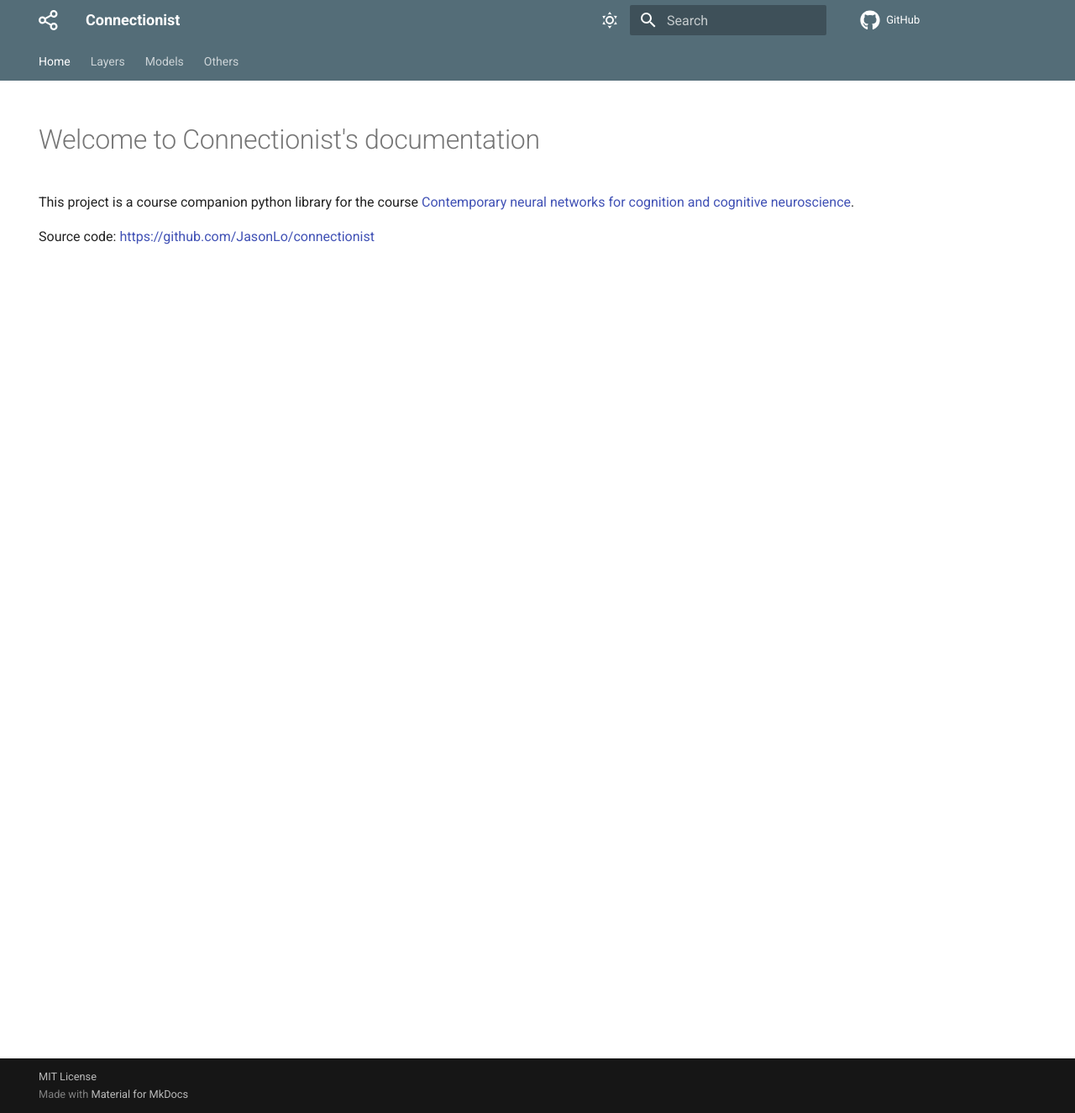
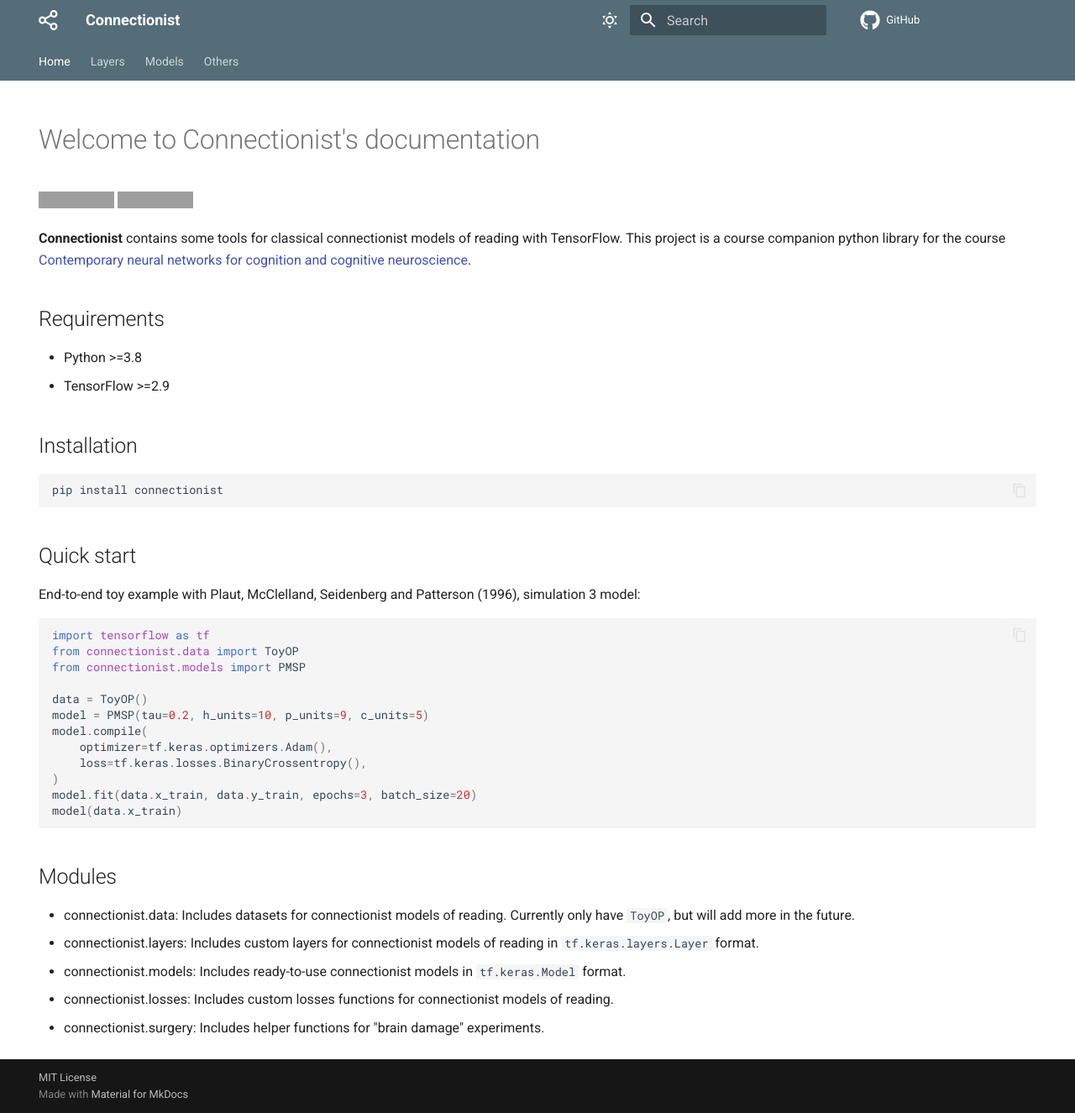
Before and after one commit to JasonLo/connectionist, an MkDocs documentation site: the page built from docs/index.md, in a window 1280 px wide and 1325 px high. Shown: the whole window at 84% size. Built offline with MkDocs 1.6.1 and Material for MkDocs 9.7.7, drawn with Linux system fonts in a browser that asks for light colours; comment, search, counter and statistics services are not loaded; grey boxes are pictures that could not be loaded.

Commit message:
add docs

````diff
--- a/docs/index.md
+++ b/docs/index.md
@@ -6,6 +6,45 @@ hide:
 
 # Welcome to Connectionist's documentation
 
-This project is a course companion python library for the course [Contemporary neural networks for cognition and cognitive neuroscience](https://drive.google.com/drive/folders/1ZNmK-W8bk3iIH6M5cYzhO_XGhCrxFXzL).
+[![Github](https://img.shields.io/badge/Docs-Github.io-4051b5)](https://jasonlo.github.io/connectionist/)
+[![Read the Docs](https://img.shields.io/badge/Docs-Read%20the%20Docs-4051b5)](https://connectionist.readthedocs.io/en/latest/)
 
-Source code: [https://github.com/JasonLo/connectionist](https://github.com/JasonLo/connectionist)
+**Connectionist** contains some tools for classical connectionist models of reading with TensorFlow. This project is a course companion python library for the course [Contemporary neural networks for cognition and cognitive neuroscience](https://drive.google.com/drive/folders/1ZNmK-W8bk3iIH6M5cYzhO_XGhCrxFXzL).
+
+## Requirements
+
+- Python >=3.8
+- TensorFlow >=2.9
+
+## Installation
+
+```bash
+pip install connectionist
+```
+
+## Quick start
+
+End-to-end toy example with Plaut, McClelland, Seidenberg and Patterson (1996), simulation 3 model:
+
+```python
+import tensorflow as tf
+from connectionist.data import ToyOP
+from connectionist.models import PMSP
+
+data = ToyOP()
+model = PMSP(tau=0.2, h_units=10, p_units=9, c_units=5)
+model.compile(
+    optimizer=tf.keras.optimizers.Adam(),
+    loss=tf.keras.losses.BinaryCrossentropy(),
+)
+model.fit(data.x_train, data.y_train, epochs=3, batch_size=20)
+model(data.x_train)
+```
+
+## Modules
+
+- connectionist.data: Includes datasets for connectionist models of reading. Currently only have `ToyOP`, but will add more in the future.
+- connectionist.layers: Includes custom layers for connectionist models of reading in `tf.keras.layers.Layer` format.
+- connectionist.models: Includes ready-to-use connectionist models in `tf.keras.Model` format.
+- connectionist.losses: Includes custom losses functions for connectionist models of reading.
+- connectionist.surgery: Includes helper functions for "brain damage" experiments.
````
Also changed, not shown: README.md (+3 -2 lines).
